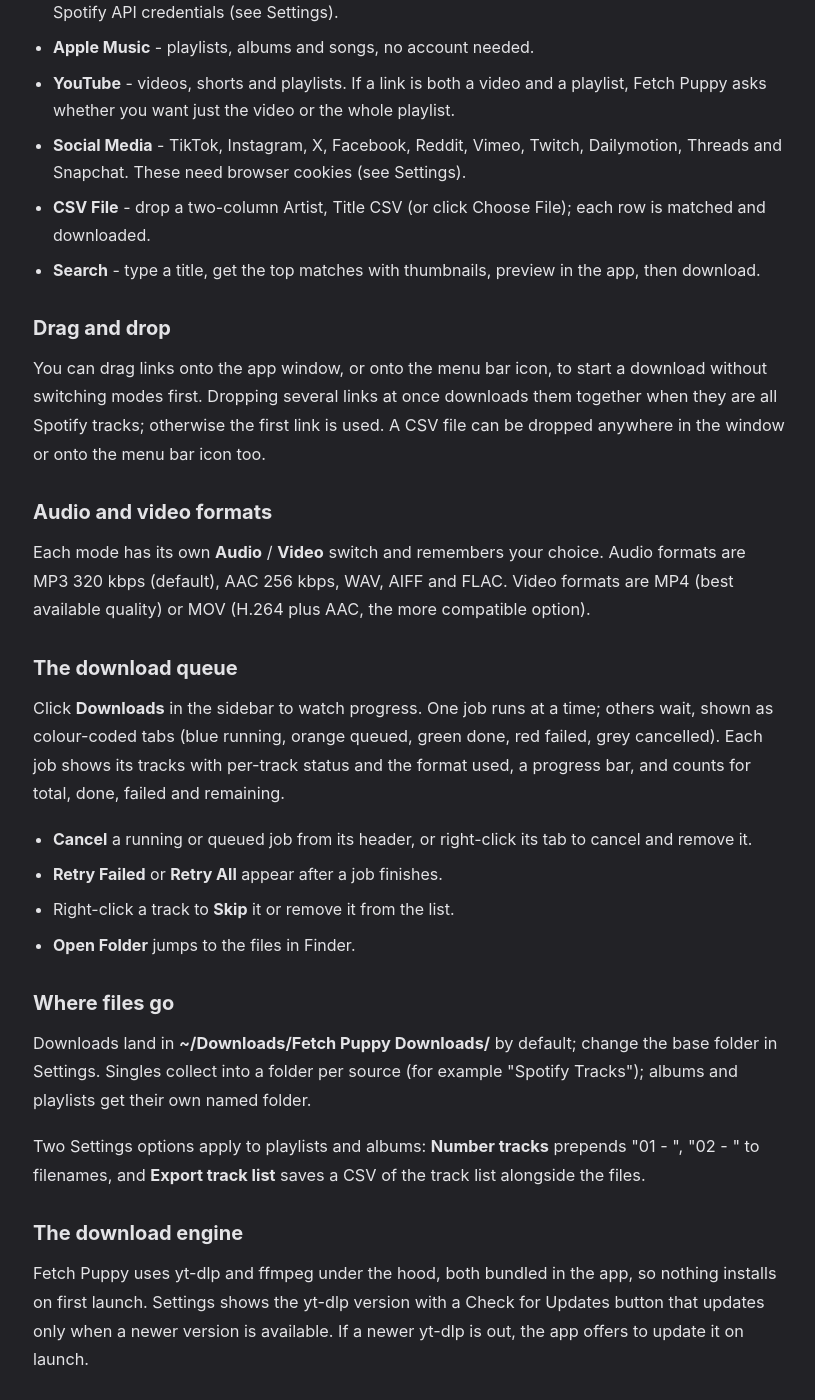
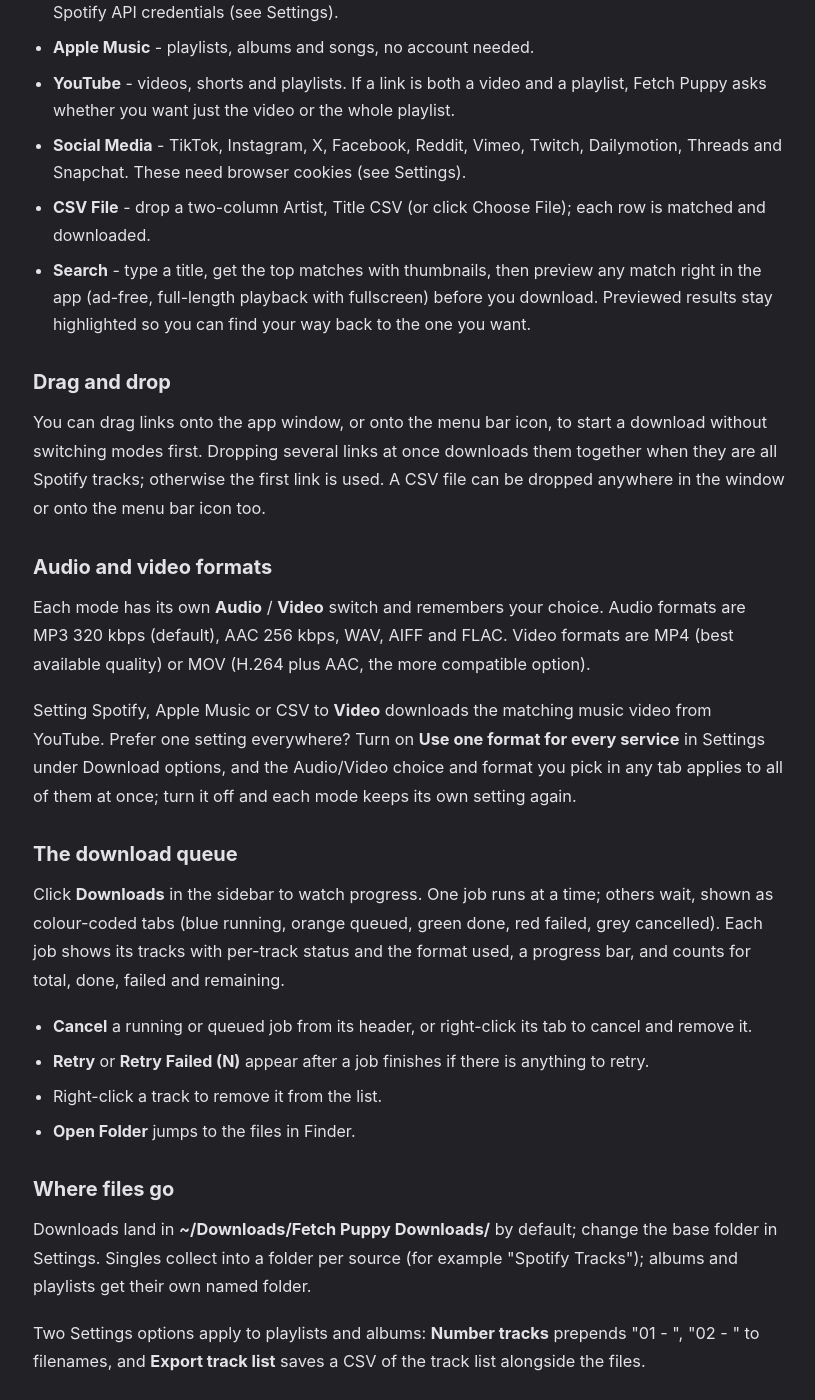
Before and after one commit to BSKapps/bskapps.github.io, a Jekyll site: the page built from articles/fetch-puppy-guide/index.html, in a window 1280 px wide and 1400 px high, scrolled down 525 px. Shown: the whole window, without its empty margins (231-1046 px from the left). Built offline with Jekyll 4.4.1, drawn with Linux system fonts in a browser that asks for light colours; some of the changed text lies outside the part shown.

Commit message:
Fetch Puppy guide: 2.3 updates (universal format toggle, fullscreen preview + result highlight, Spotify/Apple/CSV video tip)

```diff
--- a/_data/guides/fetch-puppy-guide.json
+++ b/_data/guides/fetch-puppy-guide.json
@@ -4,7 +4,7 @@
   "web": {
     "pageTitle": "Fetch Puppy user guide - BSK Apps",
     "h1": "Fetch Puppy user guide",
-    "dateLine": "Updated for version 2.2",
+    "dateLine": "Updated for version 2.3",
     "description": "A how-to guide for Fetch Puppy: the download modes, choosing audio and video formats, the queue, output folders, browser cookies, the download engine and settings.",
     "canonical": "https://bskapps.com/articles/fetch-puppy-guide",
     "ogTitle": "Fetch Puppy user guide",
@@ -30,21 +30,22 @@
         "**YouTube** - videos, shorts and playlists. If a link is both a video and a playlist, Fetch Puppy asks whether you want just the video or the whole playlist.",
         "**Social Media** - TikTok, Instagram, X, Facebook, Reddit, Vimeo, Twitch, Dailymotion, Threads and Snapchat. These need browser cookies (see Settings).",
         "**CSV File** - drop a two-column Artist, Title CSV (or click Choose File); each row is matched and downloaded.",
-        "**Search** - type a title, get the top matches with thumbnails, preview in the app, then download."
+        "**Search** - type a title, get the top matches with thumbnails, then preview any match right in the app (ad-free, full-length playback with fullscreen) before you download. Previewed results stay highlighted so you can find your way back to the one you want."
       ] }
     ] },
     { "id": "drag-and-drop", "title": "Drag and drop", "blocks": [
       { "type": "paragraph", "text": "You can drag links onto the app window, or onto the menu bar icon, to start a download without switching modes first. Dropping several links at once downloads them together when they are all Spotify tracks; otherwise the first link is used. A CSV file can be dropped anywhere in the window or onto the menu bar icon too." }
     ] },
     { "id": "audio-and-video-formats", "title": "Audio and video formats", "blocks": [
-      { "type": "paragraph", "text": "Each mode has its own **Audio** / **Video** switch and remembers your choice. Audio formats are MP3 320 kbps (default), AAC 256 kbps, WAV, AIFF and FLAC. Video formats are MP4 (best available quality) or MOV (H.264 plus AAC, the more compatible option)." }
+      { "type": "paragraph", "text": "Each mode has its own **Audio** / **Video** switch and remembers your choice. Audio formats are MP3 320 kbps (default), AAC 256 kbps, WAV, AIFF and FLAC. Video formats are MP4 (best available quality) or MOV (H.264 plus AAC, the more compatible option)." },
+      { "type": "paragraph", "text": "Setting Spotify, Apple Music or CSV to **Video** downloads the matching music video from YouTube. Prefer one setting everywhere? Turn on **Use one format for every service** in Settings under Download options, and the Audio/Video choice and format you pick in any tab applies to all of them at once; turn it off and each mode keeps its own setting again." }
     ] },
     { "id": "the-download-queue", "title": "The download queue", "blocks": [
       { "type": "paragraph", "text": "Click **Downloads** in the sidebar to watch progress. One job runs at a time; others wait, shown as colour-coded tabs (blue running, orange queued, green done, red failed, grey cancelled). Each job shows its tracks with per-track status and the format used, a progress bar, and counts for total, done, failed and remaining." },
       { "type": "bullets", "items": [
         "**Cancel** a running or queued job from its header, or right-click its tab to cancel and remove it.",
-        "**Retry Failed** or **Retry All** appear after a job finishes.",
-        "Right-click a track to **Skip** it or remove it from the list.",
+        "**Retry** or **Retry Failed (N)** appear after a job finishes if there is anything to retry.",
+        "Right-click a track to remove it from the list.",
         "**Open Folder** jumps to the files in Finder."
       ] }
     ] },
@@ -61,7 +62,7 @@
     ] },
     { "id": "settings", "title": "Settings", "blocks": [
       { "type": "bullets", "items": [
-        "**Download options** - output folder, number tracks, export track list.",
+        "**Download options** - output folder, number tracks, export track list, and use one format for every service.",
         "**App Updates** - manual check and an auto-check toggle.",
         "**Download Engine** - yt-dlp status and update; ffmpeg is bundled.",
         "**Spotify API Credentials** - optional Client ID and Secret for private playlists and more reliable metadata; stored locally on your Mac (the secret in your keychain), never sent to BSK.",
```
